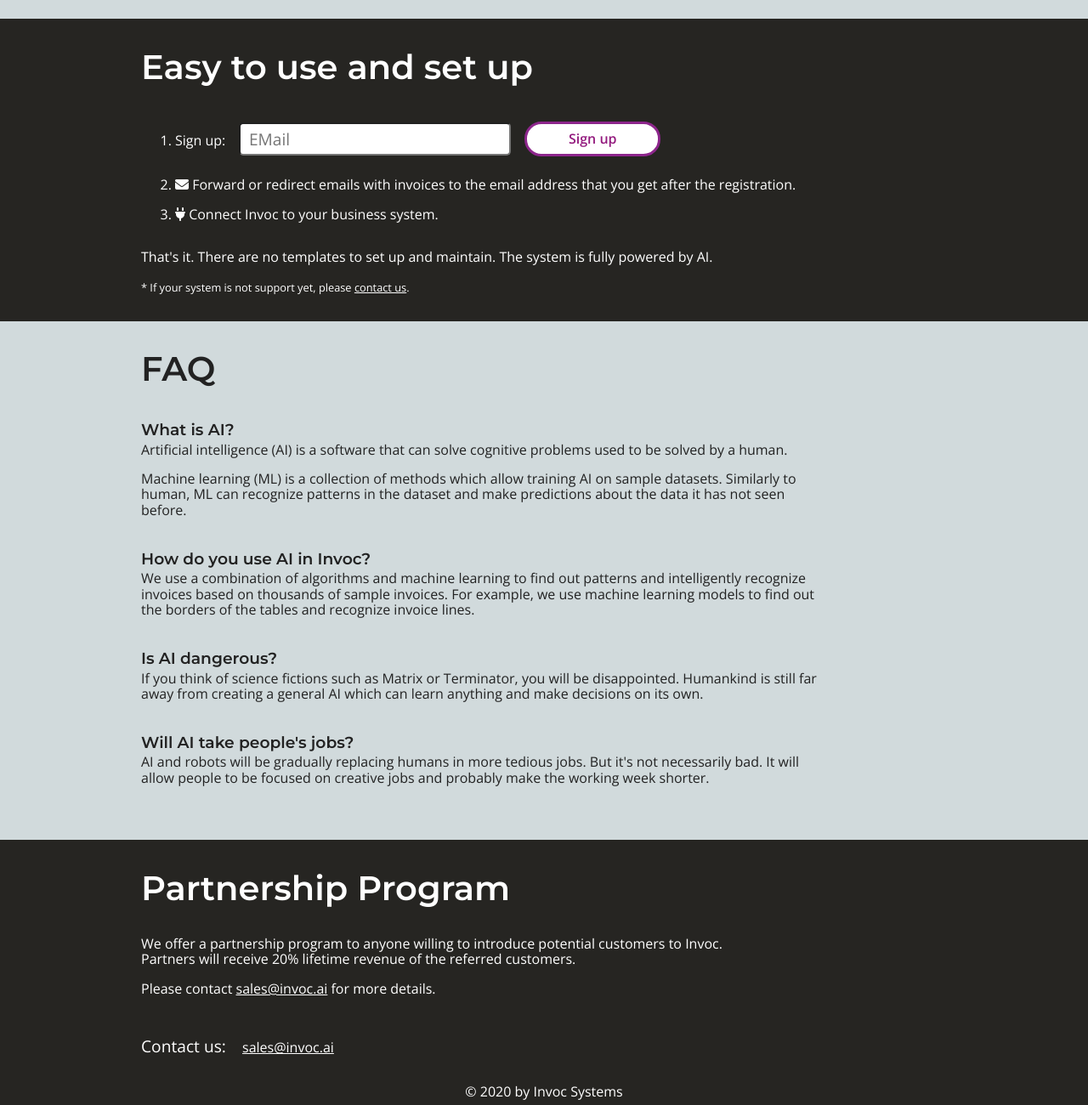
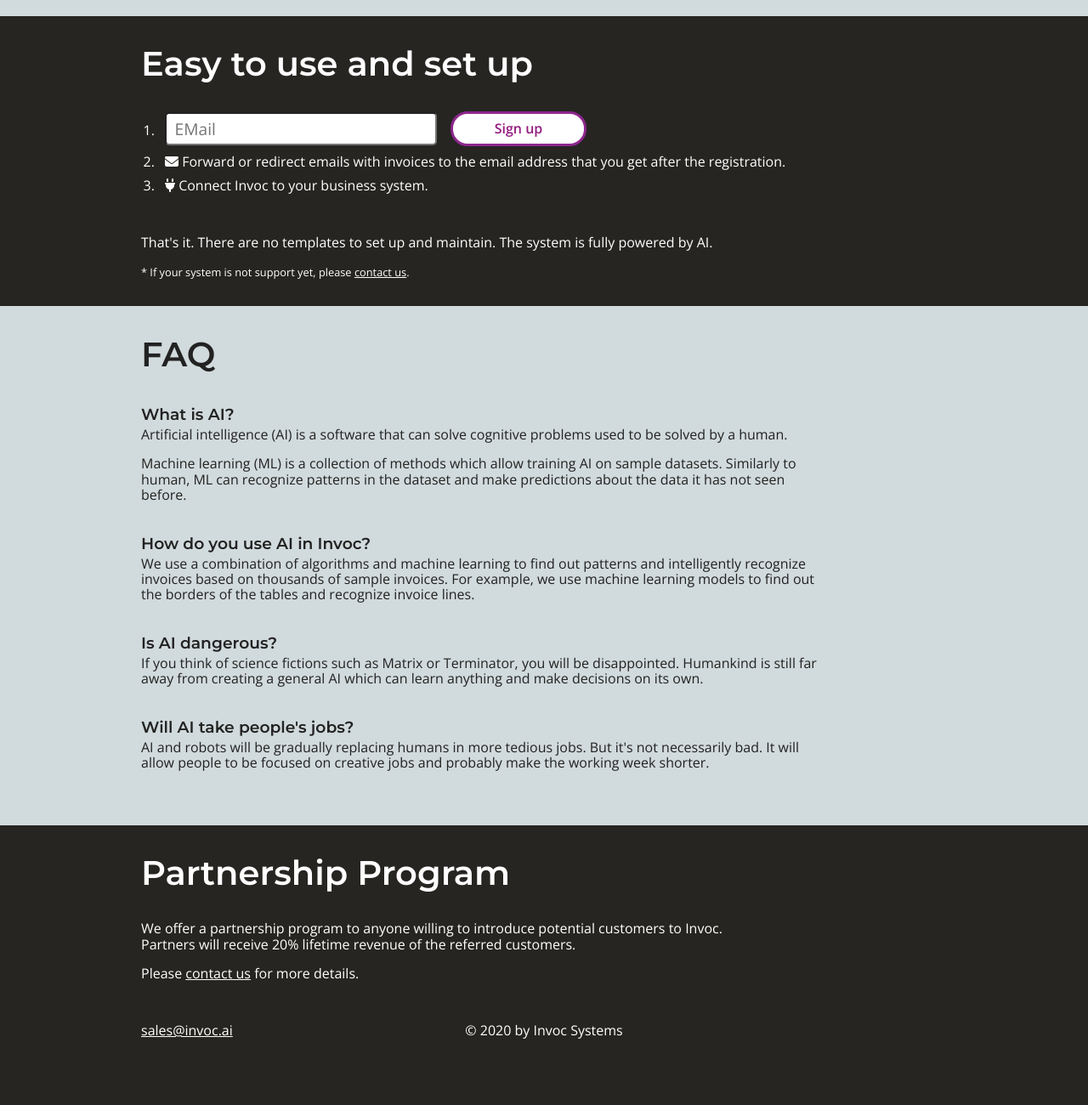
Before and after one commit to antonzherdev/invoc-website, a website built with Parcel: page index.html in a window 1280 px wide. Shown: the part 1400-2700 px from the top of the page at 85% size. After the commit the page ends 2637 px from the top, so only its background shows below. Built offline with nearby package versions, Linux system fonts and the light colour scheme.

Commit message:
fix mobile

```diff
--- a/css/home.less
+++ b/css/home.less
@@ -24,16 +24,31 @@
 h1 {
   font-size: 3rem;
   font-weight: 400;
-  @media(max-width: 820px) {
+  @media(max-width: 900px) {
     font-size: 2.5rem;
   }
+  @media(max-width: 580px) {
+    font-size: 2rem;
+  }
+  @media(max-width: 470px) {
+    font-size: 1.8rem;
+  }
   @media(max-width: 430px) {
-    font-size: 2rem;
+    font-size: 1.6rem;
+  }
+  @media(max-width: 390px) {
+    font-size: 1.4rem;
   }
 }
 h2 {
   font-size: 2.5rem;
   font-weight: 600;
+  @media(max-width: 520px) {
+    font-size: 2rem;
+  }
+  @media(max-width: 420px) {
+    font-size: 1.7rem;
+  }
 }
 a {
   color: white;
@@ -177,8 +192,6 @@
 #pricing {
   .price {
     > div {
-      display: flex;
-      align-items: baseline;
       > span.amount {
         margin-right: 0.3em;
       }
@@ -194,7 +207,7 @@
         font-size: 0.7em;
         color: darkred;
         align-self: flex-start;
-        margin-left: 0.5em;
+        vertical-align: top;
         &:not(:empty) {
           &::before {
             content: "-";
@@ -225,26 +238,20 @@
   padding-bottom: 2em;
   ol {
     margin-top: 0;
-    margin-bottom: 2em;
+    margin-bottom: 3em;
     > li {
-      margin-bottom: 1em;
+      padding-left: 0.5em;
+      margin-bottom: 0.6em;
       max-width: 50em;
-
     }
-    > li.step-1 > div {
-      display: flex;
-      align-items: baseline;
-      > span {
-        margin-right: 1em;
-      }
-    }
+    padding-inline-start: 20px;
   }
 }
-
 
 .sign-up-form {
   display: flex;
   flex-direction: column;
+  align-self: stretch;
   .signing-up {
     display: none;
   }
@@ -287,8 +294,6 @@
       height: 2.0em;
       border-radius: 5px;
       padding: 0 0.5em;
-      margin-top: 0.5em;
-      margin-bottom: 0.5em;
     }
     > input[type=submit] {
       border: #8d268c solid 3px;
@@ -299,15 +304,20 @@
       background: white;
       cursor: pointer;
       width: 10em;
+      justify-self: center;
     }
     > label {
       display: none;
     }
     @media(max-width: 620px) {
+      width: 100%;
       grid-template-columns: 100%;
       > h2 {
         grid-column: 1;
         text-align: left;
+      }
+      > input[type=email] {
+        margin-bottom: 0.5em;
       }
     }
   }
@@ -320,7 +330,7 @@
     color: #2ebba8;
     font-size: 1.7rem;
     grid-column: 1 / span 2;
-    margin-bottom: 0;
+    margin-bottom: 0.5em;
   }
 
 }
@@ -347,9 +357,18 @@
 footer {
   > section {
     > div {
-      display: flex;
-      justify-content: center;
+      display: grid;
+      grid-template-columns: 7.5em auto 7.5em;
+      > .cpr {
+        text-align: center;
+      }
+      @media(max-width: 520px) {
+        grid-template-columns: 7.5em auto;
+        > .cpr {
+          text-align: right;
+        }
+      }
     }
   }
-  padding: 1em;
+  padding: 1em 0;
 }
--- a/index.html
+++ b/index.html
@@ -39,7 +39,7 @@
             <a href="#pricing">Pricing</a>
             <a href="#faq">FAQ</a>
             <a href="#partner">Partnership</a>
-            <a href="#contact">Contact us</a>
+            <a href="mailto:sales@invoc.ai">Contact us</a>
           </div>
           <span class="buttons">
             <a id="nav-sign-up" href="???">Sign up</a>
@@ -112,8 +112,6 @@
         <h2>Easy to use and set up</h2>
         <ol>
           <li class="step-1">
-            <div>
-              <span>Sign up:</span>
             <div class="sign-up-form">
               <form method="post">
                   <label for="email2">EMail:</label>
@@ -128,7 +126,6 @@
               </form>
               <div class="signed-up">
                 <i class="fa fa-check-circle"></i><span> Please check your inbox </span><span id="reg-email"></span>
-                </div>
               </div>
             </div>
           </li>
@@ -155,24 +152,22 @@
         <p>AI and robots will be gradually replacing humans in more tedious jobs. But it's not necessarily bad. It will allow people to be focused on creative jobs and probably make the working week shorter.</p>
       </div>
     </section>
-    <section id="partner" >
+    <section id="partner">
       <div>
         <h2>Partnership Program</h2>
         <p>We offer a partnership program to anyone willing to introduce potential customers to Invoc.<br/>Partners will receive 20% lifetime revenue of the referred customers.</p>
-        <p>Please contact <a href="mailto:sales@invoc.ai">sales@invoc.ai</a> for more details.</p>
+        <p>Please <a href="mailto:sales@invoc.ai">contact us</a> for more details.</p>
       </div>
     </section>
-    <section id="contact">
-      <div>
-        <label>Contact us:</label><a href="mailto:sales@invoc.ai">sales@invoc.ai</a>
-      </div>
-    </section>
+
   </article>
 
   <footer>
     <section>
       <div>
-        © 2020 by Invoc Systems
+        <span><a href="mailto:sales@invoc.ai">sales@invoc.ai</a></span>
+        <span class="cpr">© 2020 by Invoc Systems</span>
+        <span></span>
       </div>
     </section>
   </footer>
```
Also changed, not shown: css/home.css, 1 other file. Lines whose indentation alone changed are shown as unchanged.
